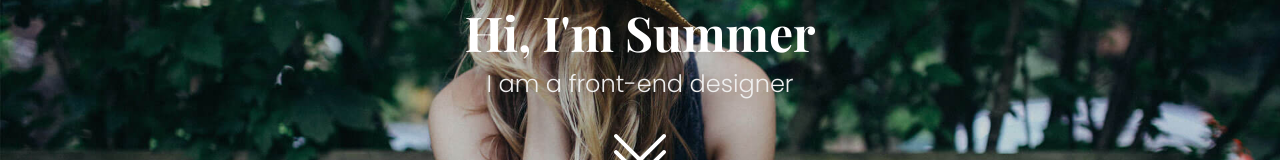
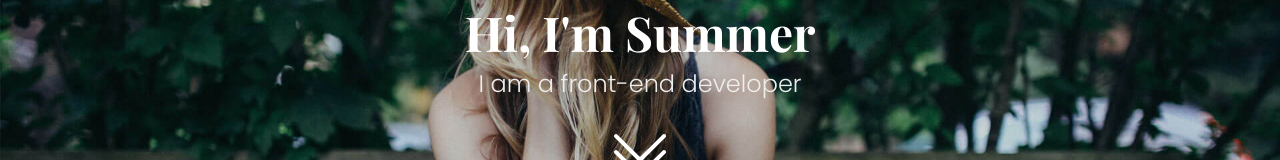
Before and after one commit to SummerinTech/Bootstrap-Portfolio, a plain HTML site: page index.html in a window 1280 px wide. Shown: the part 214-374 px from the top of the page. Drawn offline with nearby package versions, Linux system fonts and the light colour scheme; a web font is replaced by a local one.

Commit message:
change description

```diff
--- a/index.html
+++ b/index.html
@@ -31,7 +31,7 @@
   <!-- ======= Hero Section ======= -->
   <section id="hero" class="d-flex flex-column align-items-center justify-content-center">
     <h1>Hi, I'm Summer</h1>
-    <h2>I am a front-end designer</h2>
+    <h2>I am a front-end developer</h2>
     <a href="#about" class="btn-get-started scrollto"><i class="bi bi-chevron-double-down"></i></a>
   </section><!-- End Hero -->
 
```
